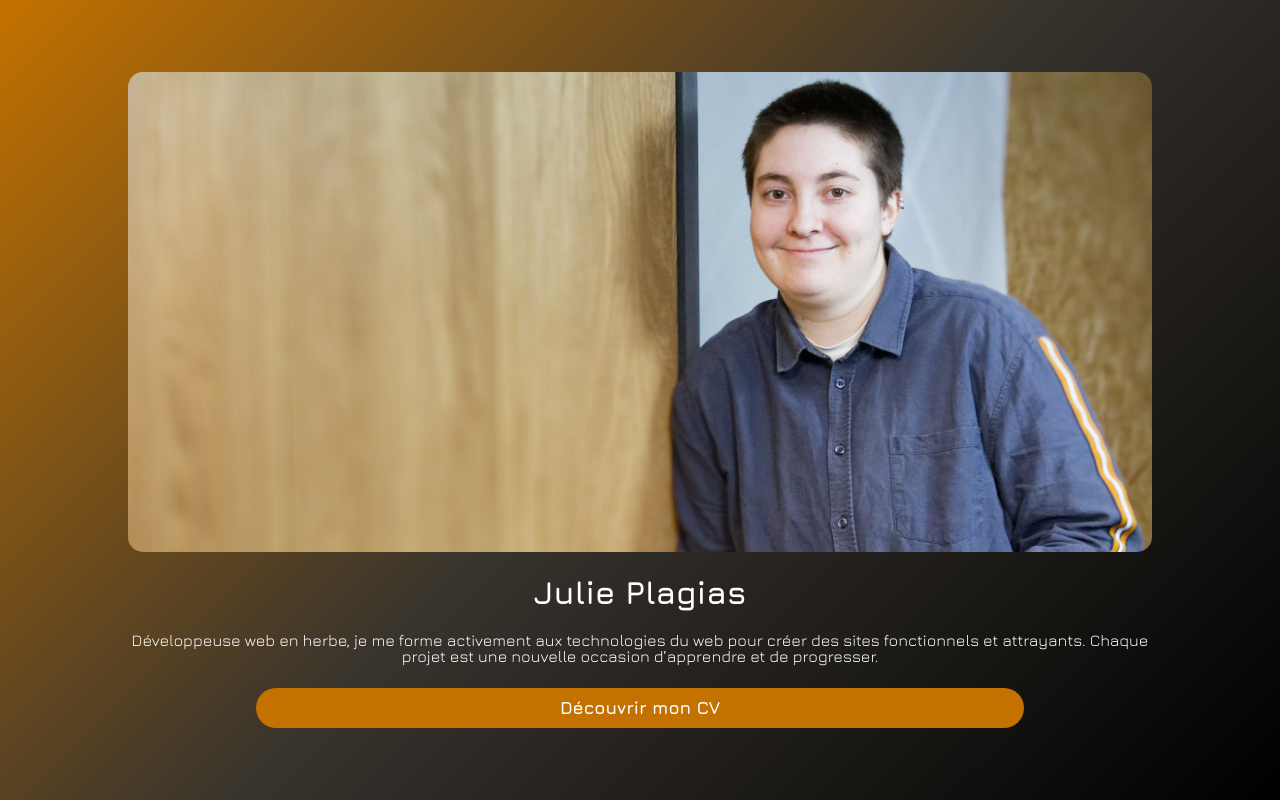
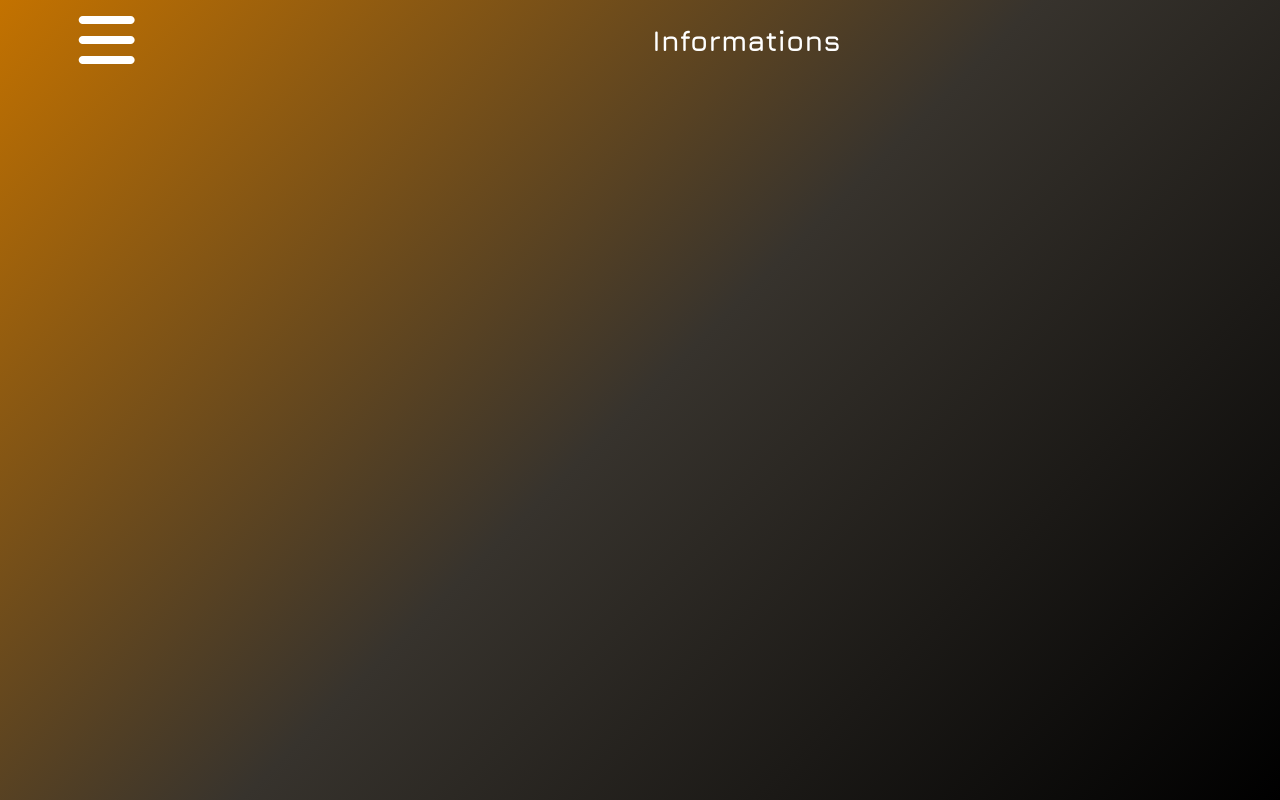
Before and after one commit to JuliePlagias/Web-CV, a React (Create React App) app: page / in a window 1280 px wide. Built offline with nearby package versions, Linux system fonts and the light colour scheme.

Commit message:
Upd - basic navbar done

```diff
--- a/src/App.js
+++ b/src/App.js
@@ -5,8 +5,8 @@ import "./styles/main.scss";
 function App() {
   return (
     <div className="background">
-      {/* <Navbar/> */}
-      <Home/>
+      <Navbar sectionName={"Informations"}/>
+      {/* <Home/> */}
     </div>
   );
 }
--- a/src/components/navigation/Navbar.jsx
+++ b/src/components/navigation/Navbar.jsx
@@ -2,8 +2,21 @@ export default function Navbar({sectionName}){
     return (
         <header className="navbar">
             <svg xmlns="http://www.w3.org/2000/svg" viewBox="0 0 448 512">
-            {/*!Font Awesome Free 6.7.2 by @fontawesome - https://fontawesome.com License - https://fontawesome.com/license/free Copyright 2025 Fonticons, Inc.*/}
-            <path d="M0 96C0 78.3 14.3 64 32 64l384 0c17.7 0 32 14.3 32 32s-14.3 32-32 32L32 128C14.3 128 0 113.7 0 96zM0 256c0-17.7 14.3-32 32-32l384 0c17.7 0 32 14.3 32 32s-14.3 32-32 32L32 288c-17.7 0-32-14.3-32-32zM448 416c0 17.7-14.3 32-32 32L32 448c-17.7 0-32-14.3-32-32s14.3-32 32-32l384 0c17.7 0 32 14.3 32 32z"/></svg>
+                {/* <!-- Ligne du haut --> */}
+                <g id="top-line">
+                    <path d="M0 96C0 78.3 14.3 64 32 64h384c17.7 0 32 14.3 32 32s-14.3 32-32 32H32C14.3 128 0 113.7 0 96z"/>
+                </g>
+
+                {/* <!-- Ligne du milieu --> */}
+                <g id="middle-line">
+                    <path d="M0 256c0-17.7 14.3-32 32-32h384c17.7 0 32 14.3 32 32s-14.3 32-32 32H32c-17.7 0-32-14.3-32-32z"/>
+                </g>
+
+                {/* <!-- Ligne du bas --> */}
+                <g id="bottom-line">
+                    <path d="M448 416c0 17.7-14.3 32-32 32H32c-17.7 0-32-14.3-32-32s14.3-32 32-32h384c17.7 0 32 14.3 32 32z"/>
+                </g>
+            </svg>
             <h1>{sectionName}</h1>
         </header>
     );
--- a/src/styles/components/_navbar.scss
+++ b/src/styles/components/_navbar.scss
@@ -1,9 +1,17 @@
-// .navbar{
-//     height: 10vh;
-//     svg{
-//         cursor: pointer;
-//         width: 20%;
-//         height: 50%;
-//         fill: white;
-//     }
-// }
+.navbar{
+    display: flex;
+    align-items: center;
+    height: 10vh;
+    svg{
+        height: 80%;
+        width: 20%;
+        fill: white;
+    }
+    h1{
+        width: 100%;
+        color: white;
+        text-align: center;
+        font-weight: bold;
+        font-size: 1.8rem;
+    }
+}
```
